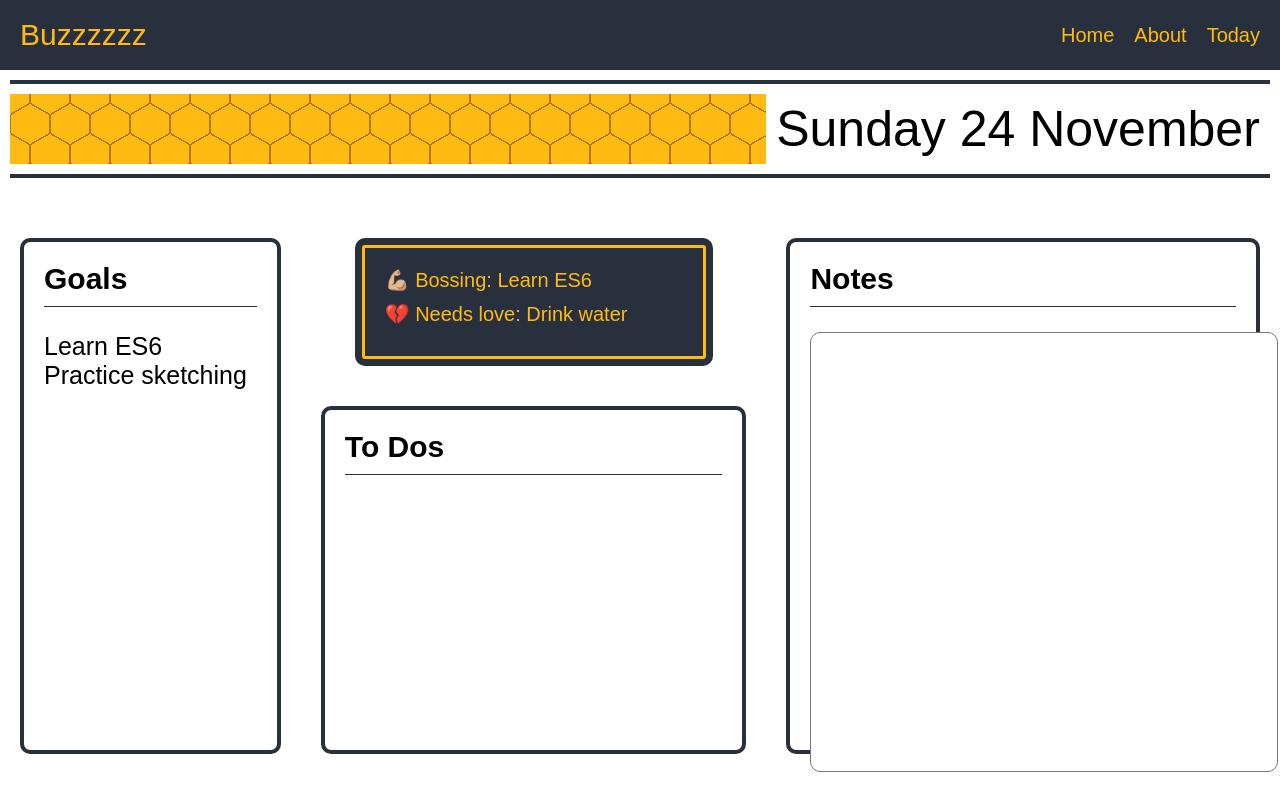
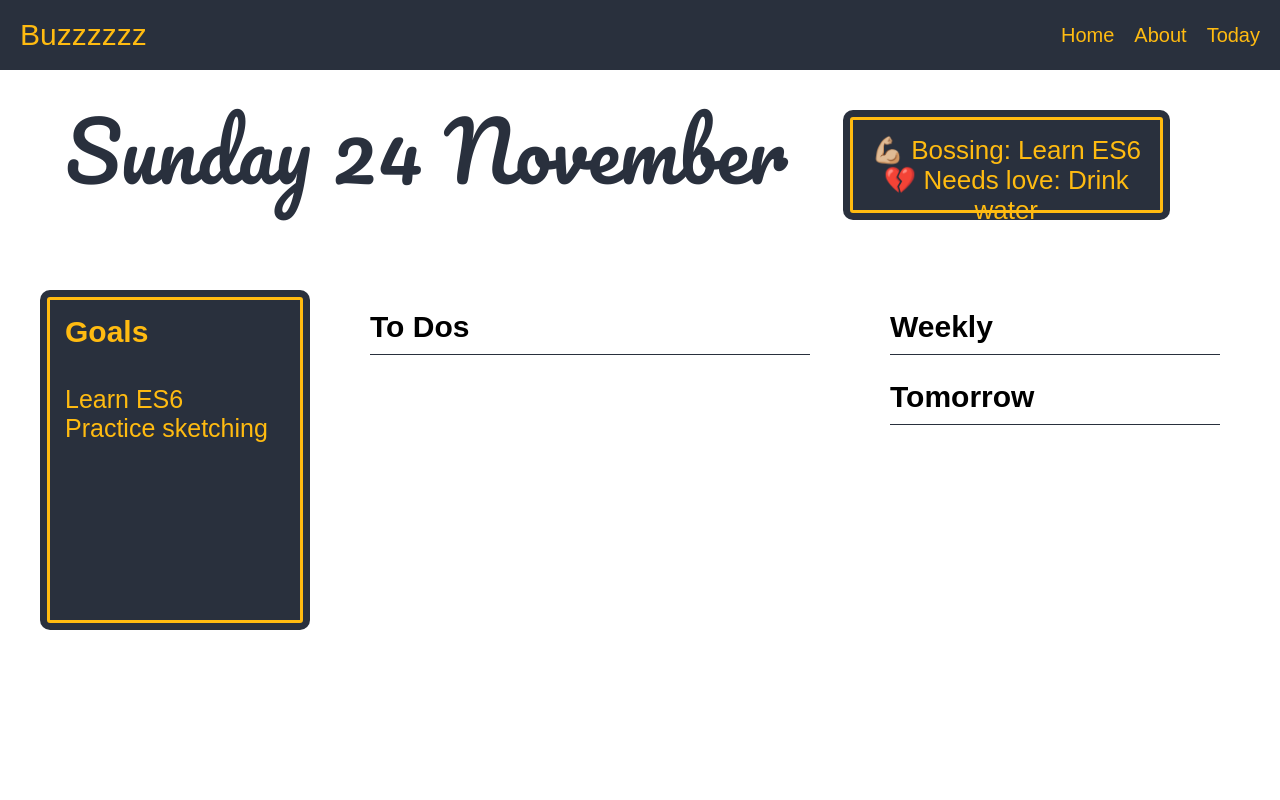
Before and after one commit to elliempatten/productivity-tracker, a React (Create React App) app: page / in a window 1280 px wide. Built offline with nearby package versions, Linux system fonts and the light colour scheme.

Commit message:
re-styling and simplifying

```diff
--- a/public/index.html
+++ b/public/index.html
@@ -1,8 +1,10 @@
 <!DOCTYPE html>
 <html lang="en">
+
 <head>
   <meta charset="utf-8">
   <link rel="shortcut icon" href="%PUBLIC_URL%/favicon.ico">
+  <link href="https://fonts.googleapis.com/css?family=Pacifico" rel="stylesheet">
   <meta name="viewport" content="width=device-width, initial-scale=1, shrink-to-fit=no">
   <meta name="theme-color" content="#000000">
   <!--
@@ -21,6 +23,7 @@
     -->
   <title>React App</title>
 </head>
+
 <body style="margin: 0;">
   <noscript>
     You need to enable JavaScript to run this app.
@@ -37,4 +40,5 @@
       To create a production bundle, use `npm run build` or `yarn build`.
     -->
 </body>
+
 </html>
--- a/src/components/main-page/page-body-component.js
+++ b/src/components/main-page/page-body-component.js
@@ -2,36 +2,65 @@ import React, { Component } from "react";
 import styles from "./page-body.module.css";
 import MiniStats from "../mini-stats/mini-stats-connector";
 
-
 class PageBody extends Component {
   render() {
     const d = new Date();
-    const months = ["January", "February", "March", "April", "May", "June", "July", "August", "September", "October", "November", "December"];
-    const days = ["Monday", "Tuesday", "Wednesday", "Thursday", "Friday", "Saturday", "Sunday"];
+    const months = [
+      "January",
+      "February",
+      "March",
+      "April",
+      "May",
+      "June",
+      "July",
+      "August",
+      "September",
+      "October",
+      "November",
+      "December"
+    ];
+    const days = [
+      "Monday",
+      "Tuesday",
+      "Wednesday",
+      "Thursday",
+      "Friday",
+      "Saturday",
+      "Sunday"
+    ];
     return (
       <div className={styles.pageBodyContainer}>
         <div className={styles.panel}>
-      <div className={styles.banner}></div>
-      <div className={styles.dateText}>{days[d.getDay()]+ " " + d.getDate() + " " + months[d.getMonth()]}</div>
-
+          <div className={styles.dateText}>
+            {days[d.getDay()] + " " + d.getDate() + " " + months[d.getMonth()]}
+          </div>
+          <MiniStats className={styles.miniStats} />
         </div>
 
         <div className={styles.lists}>
           <div className={styles.goalsList}>
-      <ul> <h2>Goals</h2>
+            <ul>
+              {" "}
+              <h2>Goals</h2>
               <li className={styles.listItem}>Learn ES6</li>
-        <li className={styles.listItem}>Practice sketching</li></ul>
+              <li className={styles.listItem}>Practice sketching</li>
+            </ul>
           </div>
-        <div className={styles.centerPiece}>
-        <MiniStats className={styles.miniStats}/>
-        <div className={styles.todos}><h2>To Dos</h2></div></div>
 
+          <div className={styles.todos}>
+            <h2>To Dos</h2>
+          </div>
 
-        <div className={styles.notes}><h2>Notes</h2>
-        <textarea className={styles.notesInput} type="text"></textarea></div>
+          <div className={styles.extras}>
+            <div className={styles.weekly}>
+              <h2>Weekly</h2>
+            </div>
+            <div className={styles.tomorrow}>
+              <h2>Tomorrow</h2>
             </div>
           </div>
-
+        </div>
+      </div>
     );
   }
 }
--- a/src/components/main-page/page-body.module.css
+++ b/src/components/main-page/page-body.module.css
@@ -8,46 +8,40 @@
 }
 
 .panel {
-  flex: 1;
+  flex: 2;
   font-size: 50px;
-  line-height: 70px;
+  line-height: 80px;
   display: flex;
   max-width: 100vw;
   overflow-x: none;
   margin: 10px;
   max-height: 70px;
-  padding-bottom: 10px;
-  padding-top: 10px;
-  border-bottom: solid 4px rgb(41, 48, 61);
-  border-top: solid 4px rgb(41, 48, 61);
+  margin-bottom: 40px;
+  margin-top: 40px;
   box-sizing: content-box;
+  min-height: 110px;
+  justify-content: space-around;
 }
 
 .dateText {
-  flex: 2;
+  font-family: 'Pacifico', cursive;
+  flex: 3;
   text-align: center;
-  padding-bottom: 50px;
-}
-.banner {
-  flex: 3;
-  overflow: hidden;
-  background: radial-gradient(circle farthest-side at 0% 50%,#fb1 23.5%,rgba(240,166,17,0) 0)21px 30px,
-  radial-gradient(circle farthest-side at 0% 50%,#B71 24%,rgba(240,166,17,0) 0)19px 30px,
-  linear-gradient(#fb1 14%,rgba(240,166,17,0) 0, rgba(240,166,17,0) 85%,#fb1 0)0 0,
-  linear-gradient(150deg,#fb1 24%,#B71 0,#B71 26%,rgba(240,166,17,0) 0,rgba(240,166,17,0) 74%,#B71 0,#B71 76%,#fb1 0)0 0,
-  linear-gradient(30deg,#fb1 24%,#B71 0,#B71 26%,rgba(240,166,17,0) 0,rgba(240,166,17,0) 74%,#B71 0,#B71 76%,#fb1 0)0 0,
-  linear-gradient(90deg,#B71 2%,#fb1 0,#fb1 98%,#B71 0%)0 0 #fb1;
-  background-size: 40px 60px;
+  color: rgb(41, 48, 61);
+  font-size: 80px;
 }
 
 
+
 .lists {
-  flex: 1;
+  flex: 3;
   display: flex;
   justify-content: space-between;
   flex-direction: row;
   padding-top: 30px;
   font-size: 20px;
+  margin-left: 40px;
+  margin-right: 40px;
 }
 
 h2 {
@@ -58,51 +52,39 @@ h2 {
   border-bottom: 1px solid rgb(41, 48, 61);
 }
 
+.todos {
+  border-radius: 10px;
+  padding: 20px;
+  min-height: 300px;
+  flex: 4;
+  margin-right: 40px;
+}
+
+
 .goalsList {
   padding: 20px;
-  flex: 1;
-  border: solid 4px rgb(41, 48, 61);
-  margin: 20px;
+  flex: 2;
   font-size: 25px;
   border-radius: 10px;
+  margin-right: 40px;
+  border-radius: 10px;
+  color: #fb1;
+  outline: solid 3px #fb1;
+  background: rgb(41, 48, 61);
+  outline-offset: -10px;
+  padding: 25px;
 }
 
-.centerPiece {
-  margin: 20px;
-  flex: 2;
+.extras {
   text-align: left;
   display: flex;
   flex-direction: column;
-}
+  flex: 3;
+  padding: 20px;
 
-.todos {
-  border-radius: 10px;
-  border: solid 4px rgb(41, 48, 61);
-  padding: 20px;
-  min-height: 300px;
-}
-
-.notes {
-  flex: 2;
-  border: solid 4px rgb(41, 48, 61);
-  margin: 20px;
-  padding: 20px;
-  border-radius: 10px;
-  min-height: 400px;
 }
 
 .listItem {
   display: block;
 
 }
-
-.notesInput {
-  width: 100%;
-  height: 85%;
-  border-radius: 10px;
-  font-size: 20px;
-  resize: none;
-  padding: 20px;
-
-
-}
--- a/src/components/mini-stats/mini-stats.module.css
+++ b/src/components/mini-stats/mini-stats.module.css
@@ -1,20 +1,19 @@
 .miniStats {
-  font-size: 20px;
+  font-size: 26px;
   background: rgb(41, 48, 61);
   border-radius: 10px;
   color: #fb1;
-  padding: 30px;
-  justify-content: space-between;
-  margin-bottom: 20px;
+  margin: 0;
   outline: solid 3px #fb1;
-  align-self: center;
-  width: 70%;
-  margin-bottom: 40px;
   outline-offset: -10px;
+  padding: 25px;
+  line-height: 30px;
+  flex: 1;
+  margin-right: 100px;
+  text-align: center;
+}
+
+.listItem {
+  list-style: none;
 
 }
-
-  .listItem{
-  list-style: none;
-  padding-bottom: 10px;
-}
```
Also changed, not shown: package.json (line endings or trailing spaces), 2 other files (tests, documents, lock files or other folders). Lines whose indentation alone changed are shown as unchanged.
